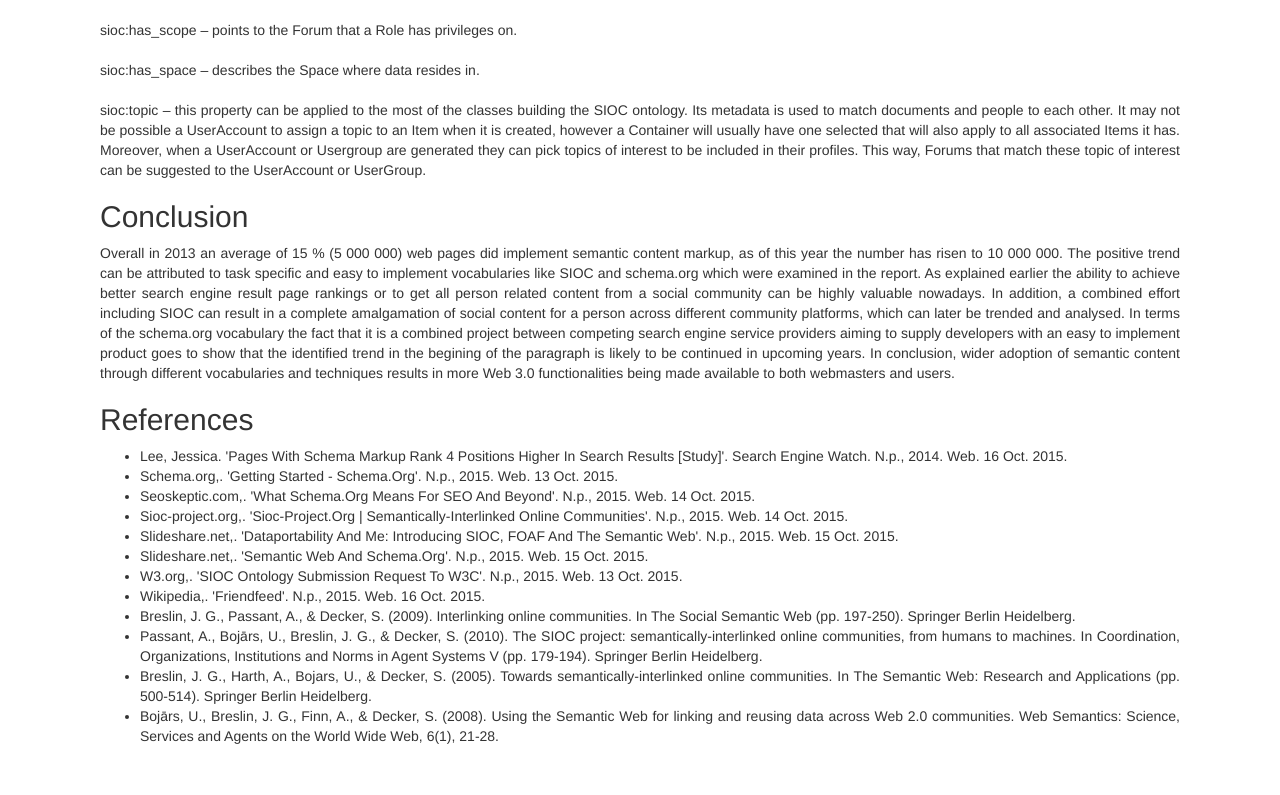
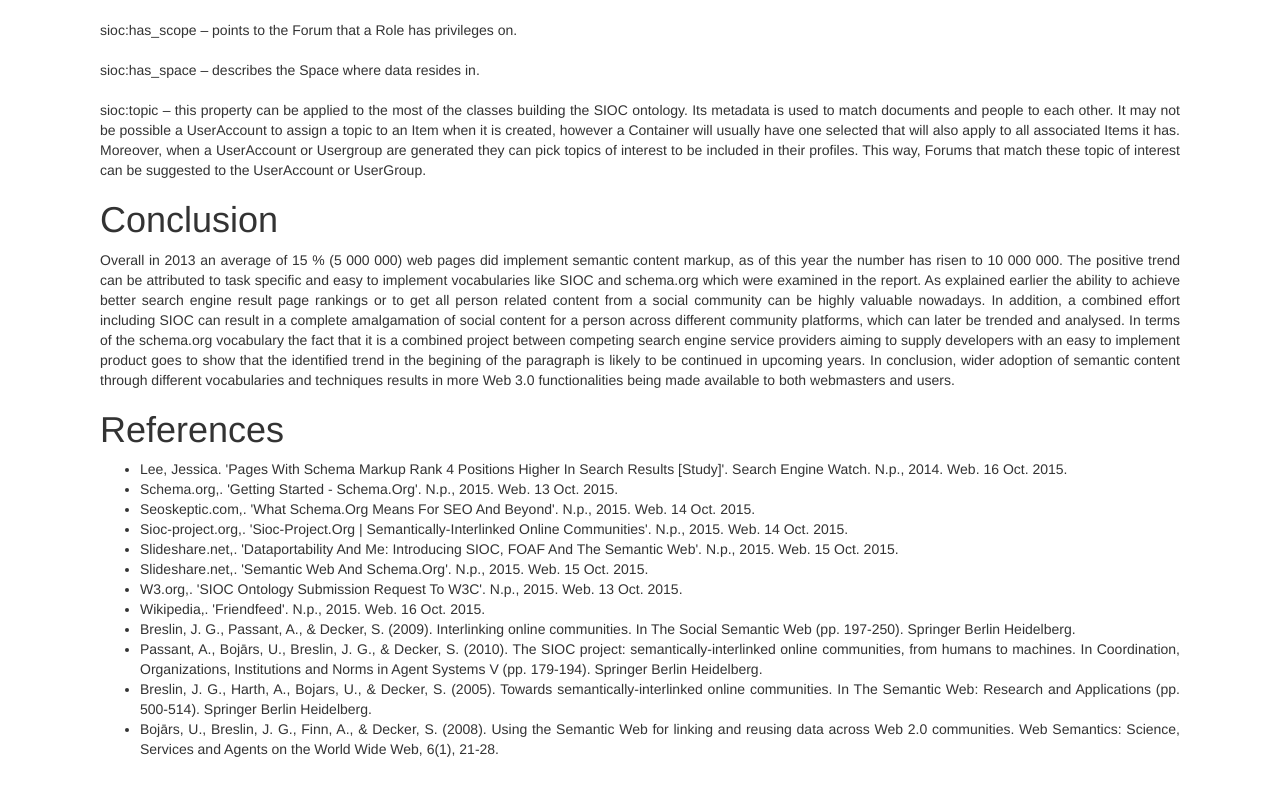
Before and after one commit to nenov92/Semantic-Web-Engineering, a plain HTML site: page index.html in a window 1280 px wide. Shown: the part 6259-7054 px from the top of the page. Drawn offline with Linux system fonts and the light colour scheme.

Commit message:
Changed heading size for Conclusion and References
Changed the Conclusion and References part to h1 from h2 to match the
size of the other main headings.

```diff
--- a/index.html
+++ b/index.html
@@ -444,11 +444,11 @@
 				sioc:topic – this property can be applied to the most of the classes building the SIOC ontology. Its metadata is used to match documents and people to each other.
 				It may not be possible a UserAccount to assign a topic to an Item when it is created, however a Container will usually have one selected that will also apply to all associated Items it has. Moreover, when a UserAccount or Usergroup are generated they can pick topics of interest to be included in their profiles. This way, Forums that match these topic of interest can be suggested to the UserAccount or UserGroup.
 			</p>
-			<h2 id="conclusion">Conclusion</h2>
+			<h1 id="conclusion">Conclusion</h1>
 			<p>
 				Overall in 2013 an average of 15 % (5 000 000) web pages did implement semantic content markup, as of this year the number has risen to 10 000 000. The positive trend can be attributed to task specific and easy to implement vocabularies like SIOC and schema.org which were examined in the report. As explained earlier the ability to achieve better search engine result page rankings or to get all person related content from a social community can be highly valuable nowadays. In addition, a combined effort including SIOC can result in a complete amalgamation of social content for a person across different community platforms, which can later be trended and analysed. In terms of the schema.org vocabulary the fact that it is a combined project between competing search engine service providers aiming to supply developers with an easy to implement product goes to show that the identified trend in the begining of the paragraph is likely to be continued in upcoming years. In conclusion, wider adoption of semantic content through different vocabularies and techniques results in more Web 3.0 functionalities being made available to both webmasters and users.
 			</p>
-			<h2 id="references">References</h2>
+			<h1 id="references">References</h1>
 			<p>
 				<ul>
 					<li>Lee, Jessica. 'Pages With Schema Markup Rank 4 Positions Higher In Search Results [Study]'. Search Engine Watch. N.p., 2014. Web. 16 Oct. 2015.</li>
```
